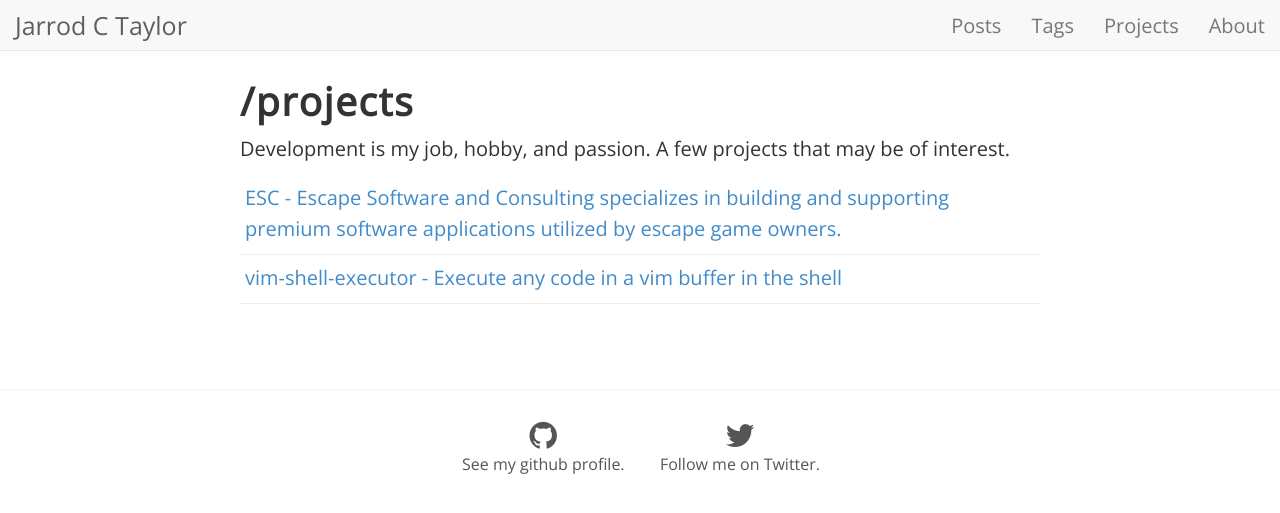
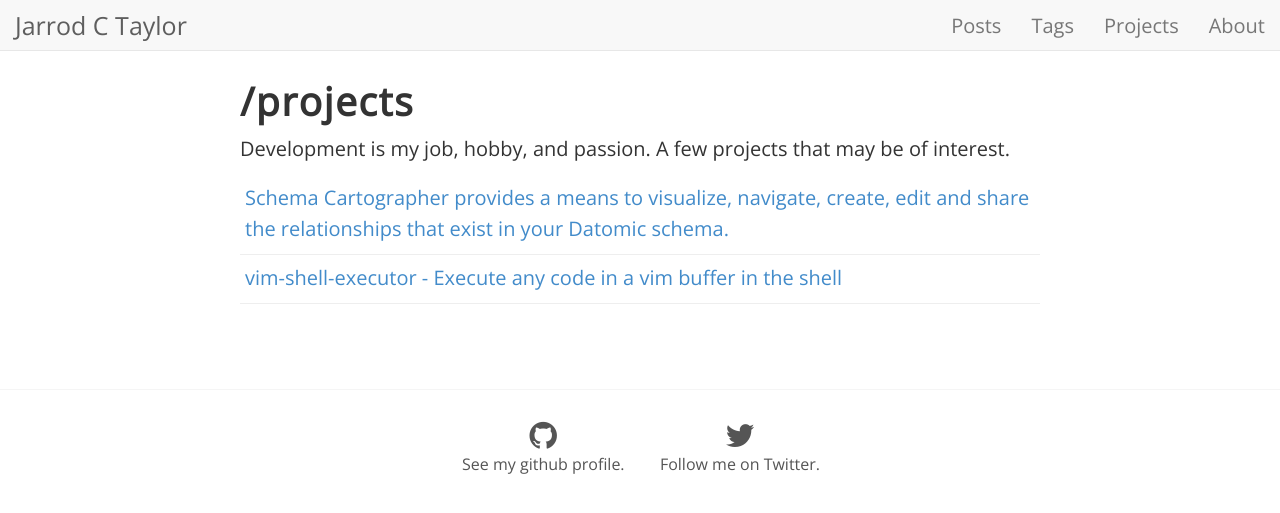
Before and after one commit to JarrodCTaylor/JarrodCTaylor.github.io, a Jekyll site: the page built from projects/index.html, in a window 1280 px wide. Shown: the top 513 px of the page. Built offline with Jekyll 4.4.1, drawn with Linux system fonts in a browser that asks for light colours; nearby versions of some CDN libraries.

Commit message:
Added Achema Crtographer Link

```diff
--- a/projects/index.html
+++ b/projects/index.html
@@ -8,7 +8,7 @@ title: "Projects"
     <h1>/projects</h1>
     <p>Development is my job, hobby, and passion. A few projects that may be of interest.</p>
     <ul class="listing">
-      <li><a href="https://escapesc.com/">ESC - Escape Software and Consulting specializes in building and supporting premium software applications utilized by escape game owners.</a></li>
+      <li><a href="https://github.com/JarrodCTaylor/schema-cartographer">Schema Cartographer provides a means to visualize, navigate, create, edit and share the relationships that exist in your Datomic schema.</a></li>
       <li><a href="https://github.com/JarrodCTaylor/vim-shell-executor">vim-shell-executor - Execute any code in a vim buffer in the shell</a></li>
     </ul>
   </section>
```
